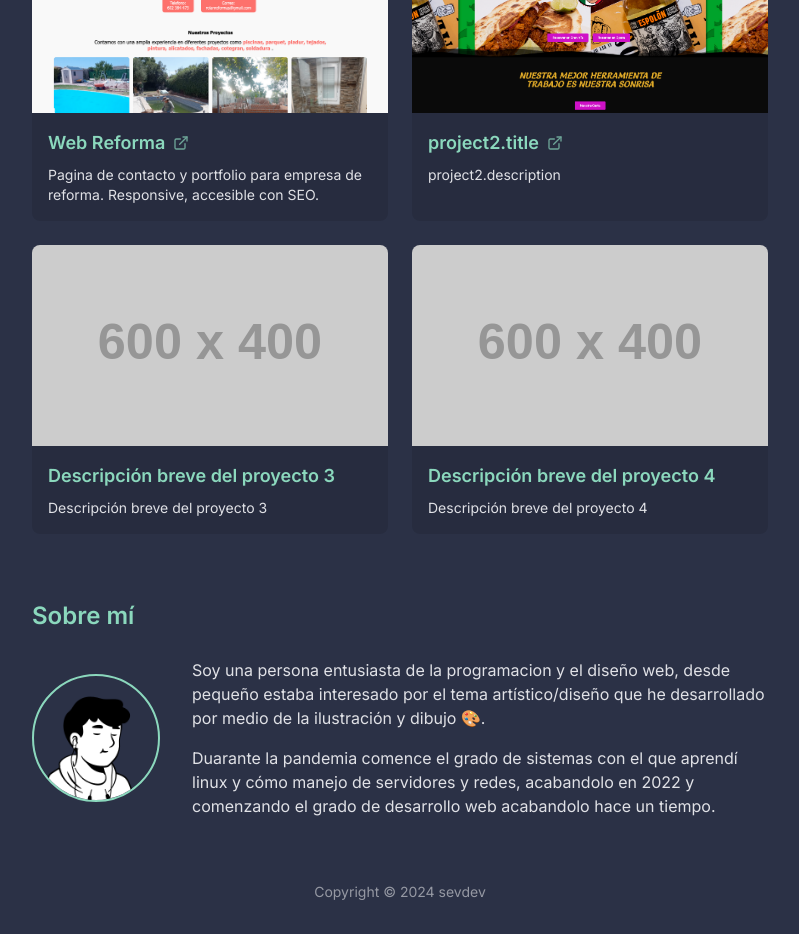
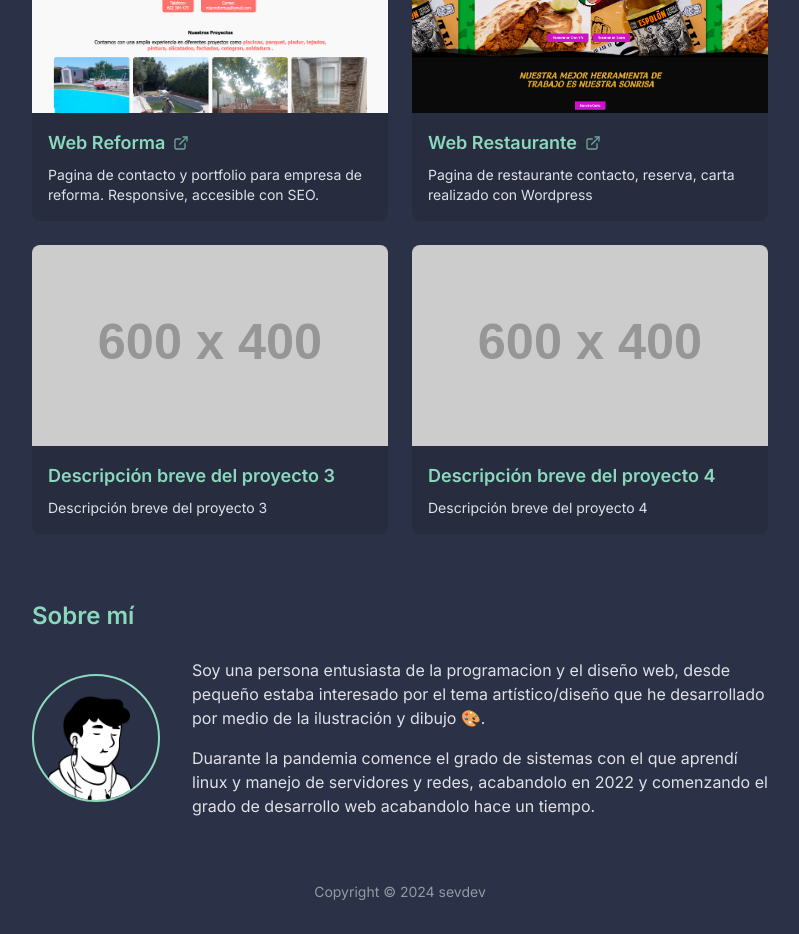
Before and after one commit to Kobakk/centered-craft-portfolio-fbb91b74, a React (Vite) app: page / in a window 1280 px wide. Shown: the part 1240-2174 px from the top of the page, without its empty margins (240-1039 px from the left). Built offline with nearby package versions, Linux system fonts and the light colour scheme.

Commit message:
Update project descriptions
Updates the title and description for project 2.

```diff
--- a/src/contexts/LanguageContext.tsx
+++ b/src/contexts/LanguageContext.tsx
@@ -28,6 +28,8 @@ const translations = {
     'section.projects': 'Work / Projects',
     'project1.title': 'Web Reform',
     'project1.description': 'Contact page and portfolio for reform company. Responsive, accessible with SEO.',
+    'project2.title': 'Restaurant Website',
+    'project2.description': 'Restaurant page with contact, reservation, and menu features created with WordPress.',
     'project.description': 'Brief description of project',
     'section.about': 'About Me',
     'about.p1': 'I am an enthusiast of programming and web design, ever since I was little I was interested in artistic/design topics that I have developed through illustration and drawing 🎨.',
@@ -52,10 +54,12 @@ const translations = {
     'section.projects': 'Trabajos / Proyectos',
     'project1.title': 'Web Reforma',
     'project1.description': 'Pagina de contacto y portfolio para empresa de reforma. Responsive, accesible con SEO.',
+    'project2.title': 'Web Restaurante',
+    'project2.description': 'Pagina de restaurante contacto, reserva, carta realizado con Wordpress',
     'project.description': 'Descripción breve del proyecto',
     'section.about': 'Sobre mí',
     'about.p1': 'Soy una persona entusiasta de la programacion y el diseño web, desde pequeño estaba interesado por el tema artístico/diseño que he desarrollado por medio de la ilustración y dibujo 🎨.',
-    'about.p2': 'Duarante la pandemia comence el grado de sistemas con el que aprendí linux y cómo manejo de servidores y redes, acabandolo en 2022 y comenzando el grado de desarrollo web acabandolo hace un tiempo.',
+    'about.p2': 'Duarante la pandemia comence el grado de sistemas con el que aprendí linux y manejo de servidores y redes, acabandolo en 2022 y comenzando el grado de desarrollo web acabandolo hace un tiempo.',
     'footer.copyright': 'Copyright © 2024 sevdev'
   }
 };
```
